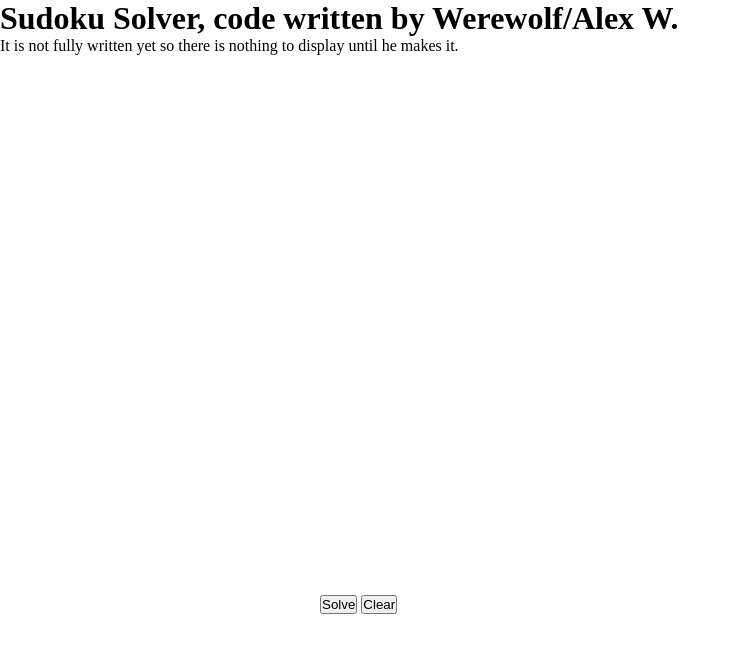
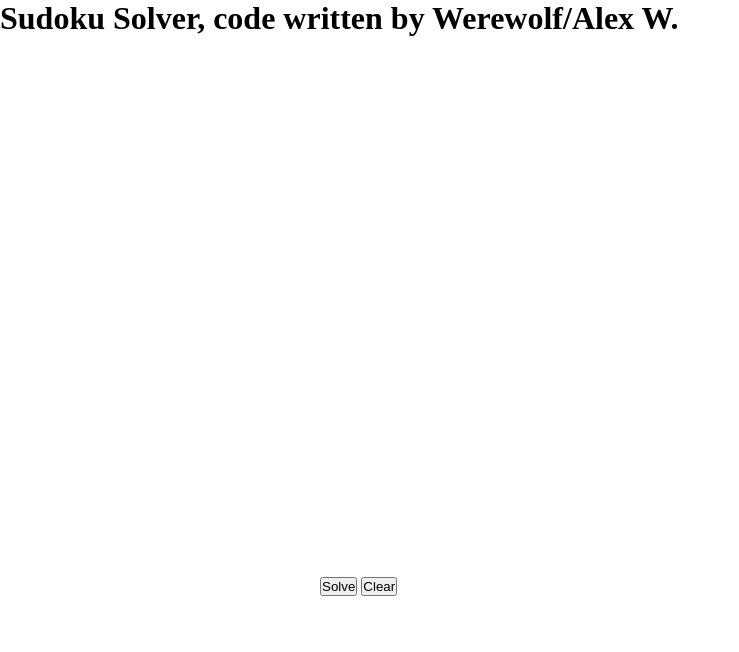
Before and after one commit to StarskyDarkstripe/Sudoku-Solver, a plain HTML site: page index.html in a window 1280 px wide. Shown: the whole page, without its empty margins (0-739 px from the left). Drawn offline with Linux system fonts and the light colour scheme.

Commit message:
Update index.html

```diff
--- a/index.html
+++ b/index.html
@@ -11,7 +11,6 @@
 
   <body>
     <h1>Sudoku Solver, code written by Werewolf/Alex W.</h1>
-    <p class="unfinished">It is not fully written yet so there is nothing to display until he makes it.</p>
 
     <div class="sudoku-solver">
       <div id="puzzle" class="puzzle"></div>
```
